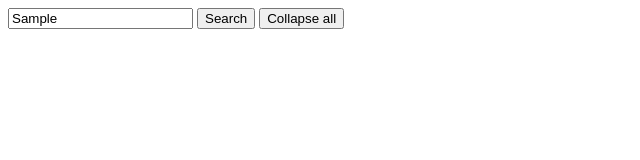
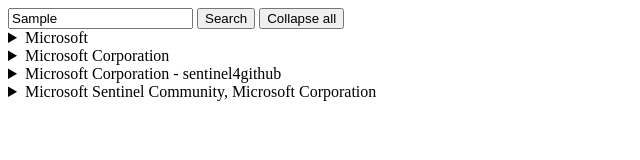
Before and after one commit to bittib010/azsentinel-connector-overview, a plain HTML site: page index.html in a window 1280 px wide. Both pictures are taken after typing "Sample" into the empty fields and a click on the button "Search". Shown: the whole page, without its empty margins (0-640 px from the left). Drawn offline with Linux system fonts and the light colour scheme.

Commit message:
init all

```diff
--- a/index.html
+++ b/index.html
@@ -3,12 +3,8 @@
 
 <head>
     <meta charset="UTF-8">
-    <title>Nested JSON to HTML details and summary</title>
-
-    <style>
-    details {
-
-</style>
+    <title>Connectors to column overview</title>
+    <link rel="stylesheet" type="text/css" href="stylesheet.css">
 </head>
 
 <body>
@@ -16,9 +12,7 @@
     <button id="search-button" onclick="searchAndExpand()">Search</button>
     <button id="collapse-button" onclick="searchAndExpand()">Collapse all</button>
     <div id="jayson"></div>
-    <script>
-
-    </script>
+    <script src="js.js"></script>
 </body>
 
 </html>
--- /dev/null
+++ b/js.js
@@ -0,0 +1,237 @@
+const data = {
+            "Microsoft": {
+                "Automated Logic WebCTRL": {},
+                "Azure Active Directory": {
+                    "AuditLogs": "",
+                    "AADNonInteractiveUserSignInLogs": "",
+                    "AADServicePrincipalSignInLogs": "",
+                    "AADManagedIdentitySignInLogs": "",
+                    "AADProvisioningLogs": "",
+                    "ADFSSignInLogs": "",
+                    "AADUserRiskEvents": "",
+                    "AADRiskyUsers": "",
+                    "NetworkAccessTraffic": "",
+                    "AADRiskyServicePrincipals": "",
+                    "AADServicePrincipalRiskEvents": ""
+                },
+                "Azure Active Directory Identity Protection": "",
+                "Azure Activity": "",
+                "Azure Batch Account": "",
+                "Azure Cognitive Search": "",
+                "Azure Data Lake Storage Gen1": "",
+                "Azure DDoS Protection": "",
+                "Azure Event Hub": "",
+                "Azure Information Protection": "",
+                "Azure Key Vault": "",
+                "Azure Kubernetes Service (AKS)": "",
+                "Azure Logic Apps": "",
+                "Azure Service Bus": "",
+                "Azure Storage Account": "",
+                "Azure Stream Analytics": "",
+                "Azure Web Application Firewall (WAF)": "",
+                "Common Event Format (CEF)": "",
+                "Common Event Format (CEF) via AMA": "",
+                "DNS": "",
+                "Fortinet FortiWeb Web Application Firewall": "",
+                "Microsoft 365 Defender (TF-Connector: MicrosoftThreatProtection)": {
+                    "SecurityIncident": "",
+                    "SecurityAlert": "",
+                    "DeviceEvents": "",
+                    "DeviceFileEvents": "",
+                    "DeviceImageLoadEvents": "",
+                    "DeviceInfo": "",
+                    "DeviceLogonEvents": "",
+                    "DeviceNetworkEvents": "",
+                    "DeviceNetworkInfo": "",
+                    "DeviceProcessEvents": "",
+                    "DeviceRegistryEvents": "",
+                    "DeviceFileCertificateInfo": "",
+                    "EmailEvents": "",
+                    "EmailUrlInfo": "",
+                    "EmailAttachmentInfo": "",
+                    "EmailPostDeliveryEvents": "",
+                    "UrlClickEvents": "",
+                    "IdentityLogonEvents": "",
+                    "IdentityQueryEvents": "",
+                    "IdentityDirectoryEvents": "",
+                    "CloudAppEvents": "",
+                    "AlertInfo": "Information about alerts from Microsoft 365 Defender components",
+                    "AlertEvidence": "Information about various entities - files, IP addresses, URLs, users, devices - associated with alerts from Microsoft 365 Defender components"
+                },
+                "Microsoft 365 Insider Risk Management": "",
+                "Microsoft Defender for Cloud": "",
+                "Microsoft Defender for Cloud Apps": {
+                    "CloudAppEvents": "Information about activities in various cloud apps and services covered by Microsoft Defender for Cloud Apps"
+                },
+                "Microsoft Defender for Endpoint": {
+                    "DeviceInfo": "Machine information, including OS information",
+                    "DeviceNetworkInfo": "Network properties of devices, including physical adapters, IP and MAC addresses, as well as connected networks and domains",
+                    "DeviceProcessEvents": "Process creation and related events",
+                    "DeviceNetworkEvents": "Network connection and related events",
+                    "DeviceFileEvents": "File creation, modification, and other file system events",
+                    "DeviceRegistryEvents": "Creation and modification of registry entries",
+                    "DeviceLogonEvents": "Sign-ins and other authentication events on devices",
+                    "DeviceImageLoadEvents": "DLL loading events",
+                    "DeviceEvents": "Multiple event types, including events triggered by security controls such as Windows Defender Antivirus and exploit protection",
+                    "DeviceFileCertificateInfo": "Certificate information of signed files obtained from certificate verification events on endpoints"
+                },
+                "Microsoft Defender for Identity": {
+                    "IdentityDirectoryEvents": "Various identity-related events, like password changes, password expirations, and user principal name (UPN) changes, captured from an on-premises Active Directory domain controller \nAlso includes system events on the domain controller",
+                    "IdentityInfo": "Information about user accounts obtained from various services, including Azure Active Directory",
+                    "IdentityLogonEvents": "Authentication activities made through your on-premises Active Directory, as captured by Microsoft Defender for Identity\nAuthentication activities related to Microsoft online services, as captured by Microsoft Defender for Cloud Apps",
+                    "IdentityQueryEvents": "Information about queries performed against Active Directory objects such as users, groups, devices, and domains"
+
+                },
+                "Microsoft Defender for IoT": "",
+                "Microsoft Defender for Office 365": {
+                    "EmailEvents": "Microsoft 365 email events, including email delivery and blocking events",
+                    "EmailUrlInfo": "Information about URLs on emails",
+                    "EmailAttachmentInfo": "Information about files attached to emails",
+                    "EmailPostDeliveryEvents": "Security events that occur post-delivery, after Microsoft 365 has delivered the emails to the recipient mailbox"
+                },
+                "Microsoft PowerBI": "",
+                "Microsoft Project": "",
+                "Microsoft Purview (Preview)": "",
+                "Microsoft Purview Information Protection": "",
+                "Network Security Groups": "",
+                "Office 365": "",
+                "Security Events via Legacy Agent": "",
+                "SentinelOne (using Azure Function)": "",
+                "Syslog": "",
+                "Threat intelligence - TAXII": "",
+                "Threat Intelligence Platforms": "",
+                "Threat Intelligence Upload Indicators API (Preview)": "",
+                "Windows DNS Events via AMA (Preview)": "",
+                "Windows Firewall": "",
+                "Windows Firewall Events via AMA (Preview)": "",
+                "Windows Forwarded Events": "",
+                "Windows Security Events via AMA": ""
+            },
+            "Microsoft Corporation": {
+                "Azure Firewall": "",
+                "Dynamics 365": ""
+            },
+            "Microsoft Corporation - sentinel4github": {
+                "GitHub (using Webhooks) (using Azure Function)": "",
+                "GitHub Enterprise Audit Log": ""
+            },
+            "Microsoft Sentinel Community, Microsoft Corporation": {
+                "Forcepoint CASB": "",
+                "Forcepoint CSG": "",
+                "Forcepoint DLP": "",
+                "Forcepoint NGFW": ""
+            }
+        };
+        function randID() {
+            return Math.random().toString(36).substring(2, 8);
+        }
+        function generateHTML(data) {
+            let html = '';
+            for (let key in data) {
+                html += `<details id="${randID()}"><summary>${key}</summary>`;
+                if (typeof data[key] === 'string') {
+                    html += `<ul><li>${data[key]}</li></ul>`;
+                } else {
+                    html += generateHTML(data[key]);
+                }
+                html += '</details>';
+            }
+            return html;
+        }
+
+        const container = document.getElementById('jayson');
+        container.innerHTML = generateHTML(data);
+
+        function highlightMatches(searchTerm) {
+            const regex = new RegExp(`(${searchTerm})`, "gi");
+            const elements = document.querySelectorAll("summary");
+
+            for (let element of elements) {
+                if (element.innerHTML) {
+                    const newHTML = element.innerHTML.replace(regex, '<span class="search-hit">$1</span>');
+                    element.innerHTML = newHTML;
+                    const hits = element.querySelectorAll(".search-hit");
+                    for (let hit of hits) {
+                        const parent = hit.parentElement;
+                        if (parent) {
+                            parent.classList.add("search-hit");
+                        }
+                    }
+                }
+            }
+        }
+
+        function removeSearchHits() {
+            const elements = document.querySelectorAll(".search-hit");
+            for (let element of elements) {
+                element.classList.remove("search-hit");
+            }
+        }
+
+
+
+
+        function searchNestedDetails() {
+            removeSearchHits();
+            const searchTerm = document.getElementById("search-input").value.toLowerCase();
+            const details = document.querySelectorAll("details");
+
+            for (let detail of details) {
+                if (detail.innerHTML.toLowerCase().includes(searchTerm)) {
+                    openParentDetails(detail);
+                } else {
+                    searchNestedSummaries(detail, searchTerm);
+                }
+            }
+            highlightMatches(searchTerm);
+        }
+
+        function searchNestedSummaries(parentDetail, searchTerm) {
+            const summaries = parentDetail.querySelectorAll("summary");
+
+            for (let summary of summaries) {
+                if (summary.innerHTML.toLowerCase().includes(searchTerm)) {
+                    openParentDetails(parentDetail);
+                } else {
+                    const nestedDetail = summary.nextElementSibling;
+                    if (nestedDetail && nestedDetail.tagName.toLowerCase() === "details") {
+                        searchNestedSummaries(nestedDetail, searchTerm);
+                    }
+                }
+            }
+            highlightMatches(searchTerm)
+        }
+
+        function openParentDetails(detail) {
+            const parentDetails = getParents(detail, "details");
+            for (let parentDetail of parentDetails) {
+                parentDetail.open = true;
+            }
+        }
+
+        function getParents(element, parentTagName) {
+            const parents = [];
+            let parent = element.parentElement;
+            while (parent && parent.tagName.toLowerCase() !== parentTagName) {
+                parent = parent.parentElement;
+            }
+            if (parent) {
+                parents.push(parent);
+                parents.push(...getParents(parent, parentTagName));
+            }
+            return parents;
+        }
+
+        function collapseAllDetails() {
+            const details = document.querySelectorAll("details");
+            for (let detail of details) {
+                detail.open = false;
+            }
+        }
+
+        const collapseButton = document.getElementById("collapse-button");
+        collapseButton.addEventListener("click", collapseAllDetails);
+
+
+        const searchButton = document.getElementById("search-button");
+        searchButton.addEventListener("click", searchNestedDetails);
```
